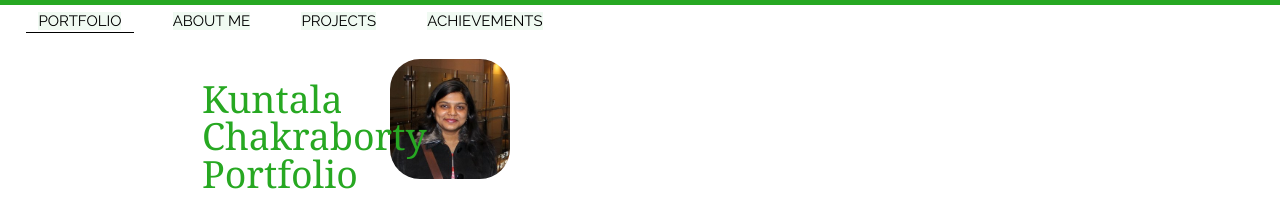
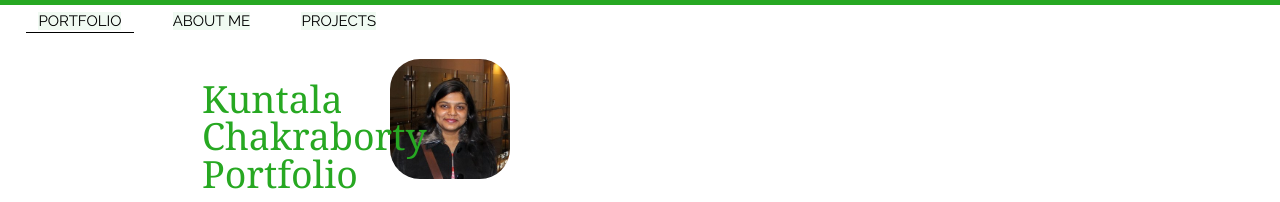
Before and after one commit to kuntala-c/kuntala-c.github.io, a Jekyll site: the page built from index.html, in a window 1280 px wide. Shown: the top 202 px of the page. Built offline with Jekyll 4.4.1, drawn with Linux system fonts in a browser that asks for light colours; nearby versions of some CDN libraries; the list of posts is cut into pages by our own code.

Commit message:
Update layout.html
remove achievements

```diff
--- a/_layouts/layout.html
+++ b/_layouts/layout.html
@@ -37,10 +37,6 @@
 				<div class="nav-link-wrapper">
 					<a href="projs.html">Projects</a>
 				</div>
-				<div class="nav-link-wrapper">
-					<a href="achievements.html">Achievements</a>
-				</div>
-
 			</div>
 	</div>
 
```
